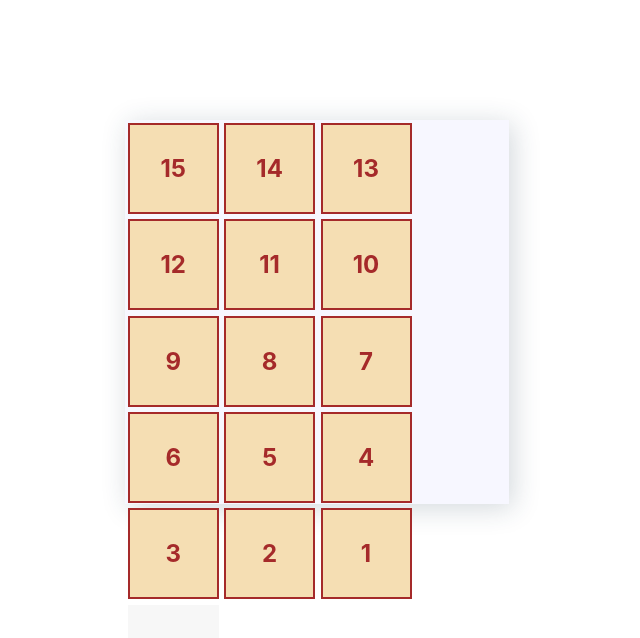
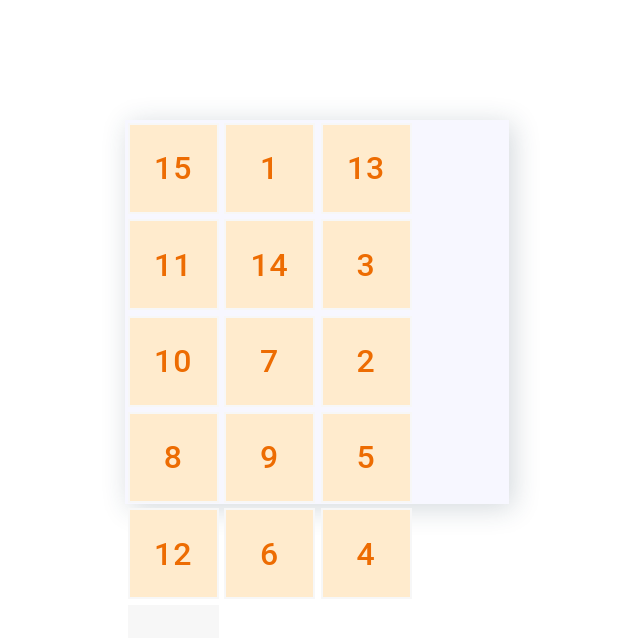
Before and after one commit to AndrewVLG/tag-game, a React (Create React App) app: page / in a window 1280 px wide. Shown: the top 638 px of the page, without its empty margins (259-899 px from the left). Built offline with nearby package versions, Linux system fonts and the light colour scheme.

Commit message:
feat: implemented a random arrangement bones

```diff
--- a/package.json
+++ b/package.json
@@ -3,6 +3,11 @@
   "version": "0.1.0",
   "private": true,
   "dependencies": {
+    "@emotion/react": "^11.10.5",
+    "@emotion/styled": "^11.10.5",
+    "@mui/icons-material": "^5.10.16",
+    "@mui/material": "^5.10.17",
+    "@mui/styled-engine-sc": "^5.10.16",
     "@testing-library/jest-dom": "^5.16.5",
     "@testing-library/react": "^13.4.0",
     "@testing-library/user-event": "^13.5.0",
@@ -13,6 +18,7 @@
     "react": "^18.2.0",
     "react-dom": "^18.2.0",
     "react-scripts": "5.0.1",
+    "styled-components": "^5.3.6",
     "typescript": "^4.9.3",
     "web-vitals": "^2.1.4"
   },
--- a/src/Components/App/App.tsx
+++ b/src/Components/App/App.tsx
@@ -1,16 +1,12 @@
 import React from 'react';
 import Tag from "../Tag/Tag";
-
+import { createTheme, ThemeProvider } from '@mui/system';
 
 
 const App = () => {
 
-
     return (
-        <React.Fragment>
-            <Tag />
-        </React.Fragment>
-
+        <Tag />
     )
 }
 
--- a/src/Components/Tag/Tag.tsx
+++ b/src/Components/Tag/Tag.tsx
@@ -1,12 +1,8 @@
-import TagBox from '../TagBox/TagBox';
+import TagBone from '../TagBone/TagBone';
 import styles from './Tag.module.css';
-import { useState } from 'react';
-import { type } from 'os';
-
-interface Hand {
-    inHand: number | null,
-    isTook: boolean,
-}
+import {Snackbar, Alert} from '@mui/material';
+import { useState, useEffect } from 'react';
+import utilits from '../../utilits/utilits';
 
 interface Pos {
     currentArray: number,
@@ -14,12 +10,16 @@ interface Pos {
 }
 
 const Tag = () => {
+    const {makeRandomArray, checkCombination} = utilits();
     const [hand, setHand] = useState({
         inHand: 0,
         isTook: false,
     });
-    const [bonesArray, setBonesArray] = useState([[15, 14, 13, 12], [11, 10, 9, 8], [7, 6, 5, 4], [3, 2, 1, null]]);
-
+    const [bonesArray, setBonesArray] = useState([[1, 2, 3, 4], [5, 6, 7, 8], [9, 10, 11, 12], [13, 14, null, 15]]);
+    const isWin = checkCombination(bonesArray);
+    useEffect(() => {
+        setBonesArray(makeRandomArray())
+    }, [])
     const takeBone = (boneNumber: number, array: (number | null)[][]) => {
         console.log(boneNumber)
         const position: Pos = {
@@ -47,14 +47,10 @@ const Tag = () => {
                 setHand({inHand: boneNumber, isTook: true});
             }
         }
-
-
-
-
     }
 
     const moveBone = (boneNumber: number, array: any) => {
-        if(boneNumber === 0) {
+        if(boneNumber === 0 || !hand.isTook) {
             return;
         }
         const index = array.indexOf(boneNumber);
@@ -75,18 +71,22 @@ const Tag = () => {
             [arrayC[8], arrayC[9], arrayC[10], arrayC[11]],
             [arrayC[12], arrayC[13], arrayC[14], arrayC[15]]
         ]);
+        setHand({...hand, isTook: false})
     }
 
     const tagBones = bonesArray.flat().map(bone => {
         if(bone === null) {
-            return <TagBox takeBone={() => moveBone(hand.inHand, bonesArray.flat())} num={null}/>;
+            return <TagBone key={Math.random() * (1000 - 10) + 10} takeBone={() => moveBone(hand.inHand, bonesArray.flat())} num={null}/>;
         };
 
-     return <TagBox takeBone={() => takeBone(bone, bonesArray)} num={bone}/>
+     return <TagBone key={Math.random() * (1000 - 10) + 10} takeBone={() => takeBone(bone, bonesArray)} num={bone}/>
     })
     return (
         <div className={styles['tag-wrap']}>
             {tagBones}
+            <Snackbar open={isWin}>
+                <Alert>You Win!</Alert>
+            </Snackbar>
         </div>
     )
 }
--- a/src/Components/TagBox/TagBox.module.css
+++ b/src/Components/TagBone/TagBone.module.css
@@ -1,15 +1,14 @@
 .box {
     cursor: pointer;
-    color: brown;
+
     display: flex;
     justify-content: center;
     align-items: center;
     margin: 0.7%;
     width: 6.8vw;
     height: 6.8vw;
-    background-color: wheat;
-    border: 2px solid brown;
-    transition: all, 0.5s;
+    background-color: blanchedalmond;
+    border: 2px solid #f7f7f7;
 
 }
 
--- /dev/null
+++ b/src/Components/TagBone/TagBone.tsx
@@ -0,0 +1,32 @@
+import React from 'react';
+import styles from './TagBone.module.css';
+import Button from '@mui/material/Button';
+import { fontSize } from '@mui/system';
+interface TagBoxProps {
+    num: number | null
+    takeBone?: any
+}
+
+const TagBone = (props: TagBoxProps) => {
+    return (
+        <div
+            onClick={props.takeBone}
+            className={props.num !== null
+                ? styles.box
+                : styles['box-dummy']
+        }>
+        {props.num !== null
+        && <Button
+            color='warning'
+            variant='text'
+            sx={{
+                width: '100%',
+                height: '100%',
+                fontSize: '2rem',
+                }}>{props.num}</Button>}
+
+        </div>
+    )
+};
+
+export default TagBone;
--- a/src/Components/TagBox/TagBox.tsx
+++ /dev/null
@@ -1,21 +0,0 @@
-import styles from './TagBox.module.css';
-
-interface TagBoxProps {
-    num: number | null
-    takeBone?: any
-}
-
-const TagBox = (props: TagBoxProps) => {
-
-    const clickMe = (): void => {
-        console.log(props.num);
-    }
-
-    return (
-        <div onClick={props.takeBone} className={props.num === null ? styles['box-dummy'] : styles.box}>
-            <h2>{props.num}</h2>
-        </div>
-    )
-};
-
-export default TagBox;
--- /dev/null
+++ b/src/utilits/utilits.tsx
@@ -0,0 +1,36 @@
+
+
+const utilits = () => {
+
+    const makeRandomArray = () => {
+        let array = [1, 2, 3, 4, 5, 6, 7, 8, 9, 10, 11, 12, 13, 14, 15];
+        let newArr: number[] = [];
+        for(let i = 0; i < 500; i++) {
+            const randomIndex = Math.floor(Math.random() * array.length);
+           if(newArr.find(item => item === array[randomIndex]) === undefined)
+            newArr = [...newArr, array[randomIndex]]
+        };
+
+        return  [[newArr[0], newArr[1], newArr[2], newArr[3]],
+                [newArr[4], newArr[5], newArr[6], newArr[7]],
+                [newArr[8], newArr[9], newArr[10], newArr[11]],
+                [newArr[12], newArr[13], newArr[14], null]]
+    }
+
+    const winningCombination = [1, 2, 3, 4, 5, 6, 7, 8, 9, 10, 11, 12, 13, 14, 15, null]
+
+    const checkCombination = (combination: (number | null)[][]):boolean => {
+        let flag = true;
+        const array = combination.flat();
+        for(let i = 0; i <= winningCombination.length; i++) {
+            if(array[i] !== winningCombination[i]) {
+                flag = false;
+            }
+        }
+        return flag;
+    }
+
+    return {makeRandomArray, checkCombination};
+}
+
+export default utilits;
```
Also changed, not shown: 1 other file (tests, documents, lock files or other folders).
